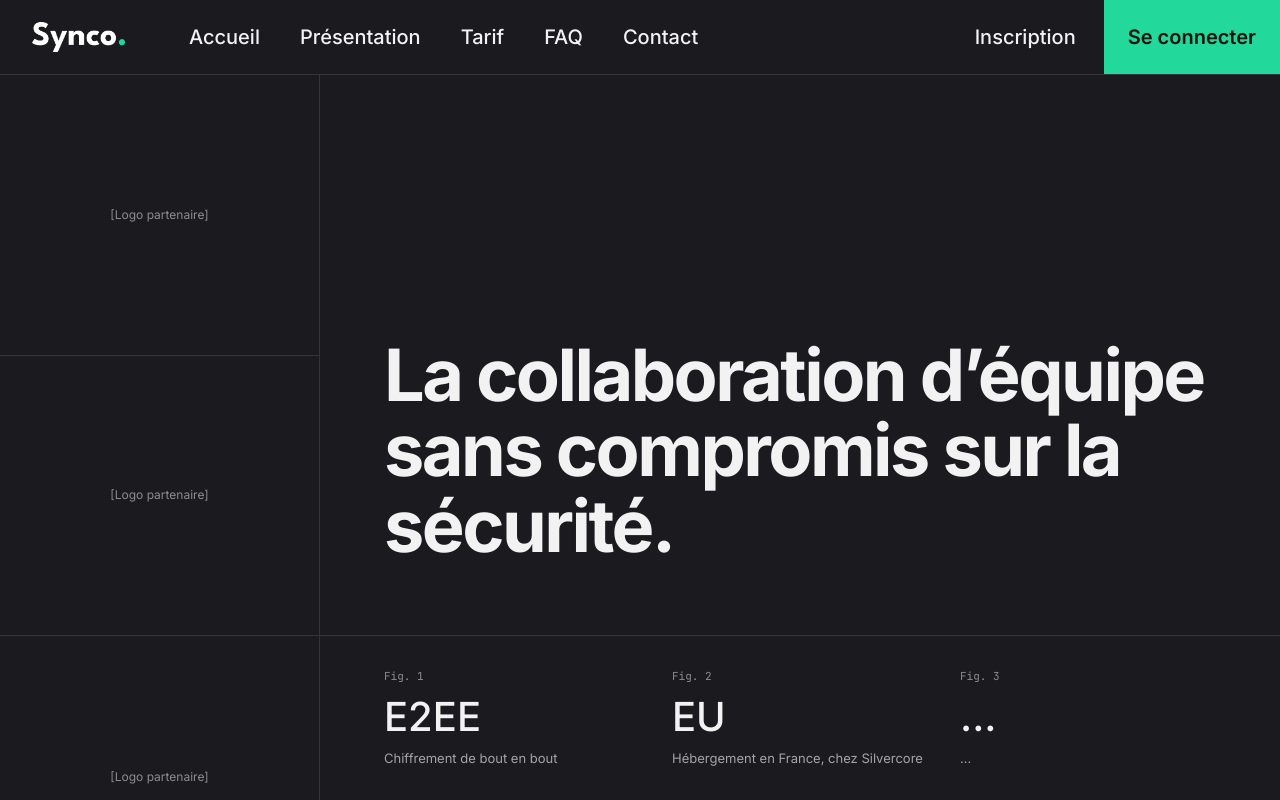
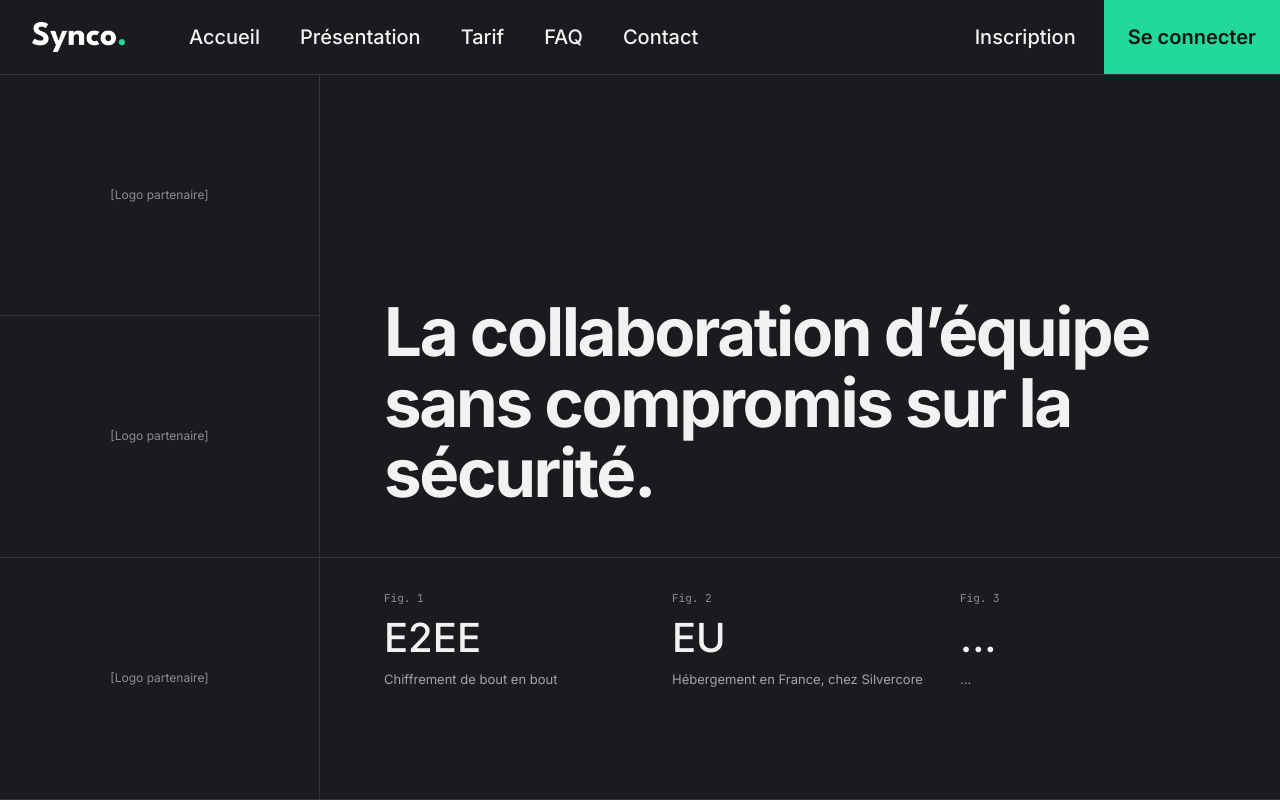
Before and after one commit to SilverCore-Git/synco_www, a React (Vite) app: page / in a window 1280 px wide. Shown: the top 800 px of the page. Built offline with nearby package versions, Linux system fonts and the light colour scheme; a web font is replaced by a local one.

Commit message:
Ajust hero pour h-screen + btn "se connecter"  correction espace droite"

```diff
--- a/src/components/Header.tsx
+++ b/src/components/Header.tsx
@@ -12,7 +12,7 @@ export default function Header() {
     <header className="shrink-0 border-b border-line bg-bg">
       <nav
         aria-label="Navigation principale"
-        className="mx-auto flex min-h-[74px] max-w-[1440px] items-stretch justify-between"
+        className="flex min-h-[74px] w-full items-stretch justify-between"
       >
         <div className="flex items-center gap-10 pl-4 sm:pl-8">
           <Link to="/#accueil" aria-label="Synco — accueil" className="flex items-center py-2 pr-6" onClick={close}>
--- a/src/sections/home/Hero.tsx
+++ b/src/sections/home/Hero.tsx
@@ -10,17 +10,18 @@ export default function Hero() {
   return (
     <section
       id="accueil"
-      className="mx-auto flex max-w-[1440px] scroll-mt-4 flex-wrap border-b border-line lg:min-h-[843px]"
+      // Occupe toute la hauteur de l'écran, moins l'en-tête (74px + 1px de bordure).
+      className="mx-auto flex min-h-[calc(100svh-75px)] max-w-[1440px] scroll-mt-4 flex-wrap border-b border-line"
     >
       {/* Partenaires */}
       <div
         aria-label="Partenaires"
-        className="order-2 grid min-w-[240px] flex-[1_0_25%] grid-cols-3 border-t border-line lg:order-none lg:grid-cols-1 lg:grid-rows-[repeat(3,minmax(160px,1fr))] lg:border-t-0 lg:border-r"
+        className="order-2 grid min-w-[240px] flex-[1_0_25%] grid-cols-3 border-t border-line lg:order-none lg:grid-cols-1 lg:grid-rows-[repeat(3,minmax(0,1fr))] lg:border-t-0 lg:border-r"
       >
         {partners.map((p, i) => (
           <div
             key={i}
-            className="flex min-h-[120px] items-center justify-center border-line text-xs text-subtle not-last:border-r lg:not-last:border-r-0 lg:not-last:border-b"
+            className="flex min-h-[96px] items-center justify-center border-line text-xs text-subtle not-last:border-r lg:not-last:border-r-0 lg:not-last:border-b"
           >
             {p}
           </div>
@@ -29,8 +30,8 @@ export default function Hero() {
 
       {/* Titre + chiffres clés */}
       <div className="grid min-w-[min(560px,100%)] flex-[1_1_75%] lg:grid-rows-[repeat(3,minmax(0,1fr))]">
-        <div className="flex items-end border-b border-line px-6 pt-24 pb-14 sm:px-16 sm:pt-[120px] sm:pb-[72px] lg:row-span-2">
-          <h1 className="m-0 max-w-[820px] font-display text-[44px] leading-[1.05] font-bold tracking-[-0.035em] sm:text-[72px]">
+        <div className="flex items-end border-b border-line px-6 pt-[clamp(48px,10svh,120px)] pb-[clamp(32px,6svh,72px)] sm:px-16 lg:row-span-2">
+          <h1 className="m-0 max-w-[820px] font-display text-[clamp(2.5rem,min(4vw,7svh)+1rem,4.5rem)] leading-[1.05] font-bold tracking-[-0.035em]">
             La collaboration d’équipe sans compromis sur la sécurité.
           </h1>
         </div>
--- a/src/sections/presentation/app-mockup.html
+++ b/src/sections/presentation/app-mockup.html
@@ -1,4 +1,4 @@
-<div class="sx" style="--s: 1.74; --d: .2; position: absolute; top: 0; height: 900px; width: calc(320px + var(--v) * 1120px); left: calc((1 - var(--v)) * 560px); overflow: hidden; border-radius: 14px; box-shadow: 0 30px 80px -20px rgba(0,0,0,.6), 0 0 0 1px rgba(255,255,255,.08); transition: width .6s cubic-bezier(.22,1,.36,1), left .6s cubic-bezier(.22,1,.36,1)">
+<div class="sx" style="--s: 1.74; --d: .2; position: absolute; top: 0; height: 900px; width: calc(320px + var(--v) * 1120px); left: calc((1 - var(--v)) * 560px); overflow: hidden; border-radius: 14px; box-shadow: 0 30px 80px -20px rgba(0,0,0,.6), 0 0 0 1px rgba(255,255,255,.08); transition: width var(--sx-frame-dur) cubic-bezier(.22,1,.36,1), left var(--sx-frame-dur) cubic-bezier(.22,1,.36,1)">
 <div style="position: absolute; left: 0; top: 0; width: 1440px; height: 900px">
 <div class="screen"><div class="sx sx-up" style="--s:-0.073;"><div class="titlebar">
   <div class="tb-left"><div class="lights"><i style="background:#ff5f57"></i><i style="background:#febc2e"></i><i style="background:#28c840"></i></div><svg width="279" height="90" viewBox="0 0 279 90" fill="none" xmlns="http://www.w3.org/2000/svg">
--- a/src/sections/presentation/presentation.css
+++ b/src/sections/presentation/presentation.css
@@ -9,7 +9,7 @@ html{scroll-behavior:smooth}
 .in-pop{animation:pop .85s cubic-bezier(.34,1.7,.5,1) both;animation-delay:calc(var(--i,0) * 75ms)}
 .float{animation:float 4s ease-in-out infinite;animation-delay:calc(var(--i,0) * -0.6s)}
 .nudge{animation:nudge 1.6s ease-in-out infinite}
-.sx{--e:99;--d:.35;--k:clamp(0,(var(--p) - var(--s,0)) / var(--d),1);--o:clamp(0,(var(--p) - var(--e)) / var(--d),1);--v:calc(var(--k) * (1 - var(--o)));transition:transform .55s cubic-bezier(.34,1.56,.64,1),width .55s cubic-bezier(.22,1,.36,1),max-height .55s cubic-bezier(.22,1,.36,1)}
+.sx{--e:99;--d:.35;--k:clamp(0,(var(--p) - var(--s,0)) / var(--d),1);--o:clamp(0,(var(--p) - var(--e)) / var(--d),1);--v:calc(var(--k) * (1 - var(--o)));transition:opacity var(--sx-fade-dur) ease-out,transform var(--sx-dur) cubic-bezier(.34,1.56,.64,1),width var(--sx-dur) cubic-bezier(.22,1,.36,1),max-height var(--sx-dur) cubic-bezier(.22,1,.36,1)}
 .sx-fade{opacity:clamp(0, var(--v) * 1000, 1)}
 .sx-up{opacity:clamp(0, var(--v) * 1000, 1);transform:translateY(calc((1 - var(--v)) * 26px))}
 .sx-left{opacity:clamp(0, var(--v) * 1000, 1);transform:translateX(calc((1 - var(--v)) * -26px))}
@@ -22,8 +22,14 @@ html{scroll-behavior:smooth}
 .screen .typing .dots i{animation:sxdots 1.2s ease-in-out infinite}
 .screen .typing .dots i:nth-child(2){animation-delay:.15s}.screen .typing .dots i:nth-child(3){animation-delay:.3s}
 .screen .sx{--d:.2}
-.scrolly-block{min-height:min(100vh, 900px)}
-@media (max-width: 960px){.stage{top:0!important}.scrolly-block{min-height:min(80vh, 720px)}}
+/* === Rythme de l'animation — à ajuster ici ===
+   --sx-dur       : durée d'apparition de chaque élément (déplacement, agrandissement)
+   --sx-fade-dur  : durée du fondu d'opacité
+   --sx-frame-dur : durée de l'ouverture de la fenêtre de l'application
+   --sx-step      : distance de défilement pour passer d'une étape à la suivante (01/06 → 02/06…) */
+:root{--sx-dur:1.1s;--sx-fade-dur:.7s;--sx-frame-dur:1.4s;--sx-step:min(150vh, 1350px);--sx-step-mobile:min(110vh, 990px)}
+.scrolly-block{min-height:var(--sx-step)}
+@media (max-width: 960px){.stage{top:0!important}.scrolly-block{min-height:var(--sx-step-mobile)}}
 @media (prefers-reduced-motion: reduce){.in-rise,.in-pop,.float,.nudge,.screen .typing .dots i{animation:none!important}.sx{transition:none!important}}
 @font-face{font-display:block;font-family:"bootstrap-icons";src:url("/fonts/bootstrap-icons-subset.woff2") format("woff2")}
 .bi::before{display:inline-block;font-family:bootstrap-icons!important;font-style:normal;font-weight:normal!important;font-variant:normal;text-transform:none;line-height:1;vertical-align:-.125em;-webkit-font-smoothing:antialiased}
```
